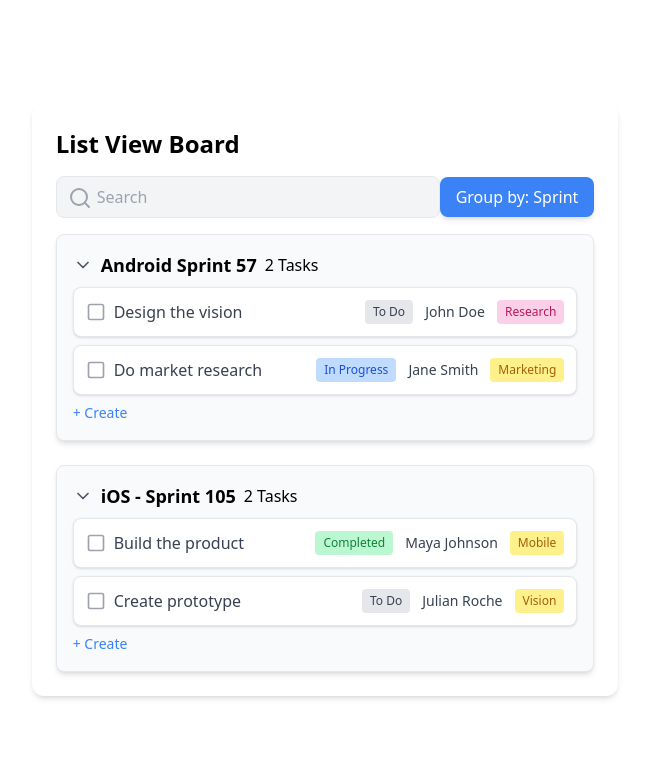
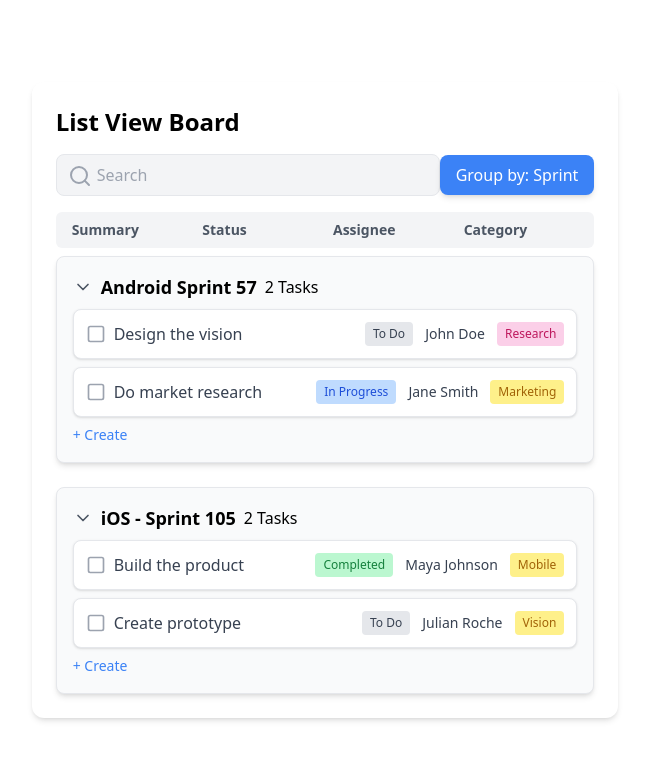
Before and after one commit to AyushaJadhav/Calender-view, a React (Vite) app: page / in a window 1280 px wide. Shown: the top 760 px of the page, without its empty margins (315-964 px from the left). Built offline with nearby package versions, Linux system fonts and the light colour scheme.

Commit message:
Add files via upload

```diff
--- /dev/null
+++ b/src/components/TableHeader.jsx
@@ -0,0 +1,13 @@
+const TableHeader = () => {
+    const headers = ["Summary", "Status", "Assignee", "Category"];
+
+    return (
+      <div className="grid grid-cols-4 gap-4 bg-gray-100 px-4 py-2 rounded-md text-gray-600 font-semibold text-sm">
+        {headers.map((header) => (
+          <div key={header}>{header}</div>
+        ))}
+      </div>
+    );
+  };
+
+  export default TableHeader;
--- a/src/components/TaskBoard.jsx
+++ b/src/components/TaskBoard.jsx
@@ -1,25 +1,29 @@
 import { useState } from "react";
 import SprintSection from "./SprintSection";
+import TableHeader from "./TableHeader"; // Importing the new component
 import tasks from "../data/tasks";
 import { Search } from "lucide-react";
 
 const TaskBoard = () => {
   const [groupBy, setGroupBy] = useState("Sprint");
+  const [dropdownOpen, setDropdownOpen] = useState(false);
   const groupingOptions = ["Sprint", "Priority", "Status", "Assignee", "Category"];
 
-  const toggleGroupBy = () => {
-    const currentIndex = groupingOptions.indexOf(groupBy);
-    const nextIndex = (currentIndex + 1) % groupingOptions.length;
-    setGroupBy(groupingOptions[nextIndex]);
+  const toggleDropdown = () => {
+    setDropdownOpen(!dropdownOpen);
   };
 
+  const handleGroupBySelection = (option) => {
+    setGroupBy(option);
+    setDropdownOpen(false);
+  };
 
   return (
-    <div className="max-w-4xl mx-auto p-6 bg-white rounded-xl shadow-md">
+    <div className="max-w-5xl mx-auto p-6 bg-white rounded-xl shadow-md">
       <h1 className="text-2xl font-semibold mb-4">List View Board</h1>
 
       {/* Top Search & Button Section */}
-      <div className="flex justify-between items-center mb-4">
+      <div className="flex justify-between items-center mb-4 relative">
         <div className="relative w-96">
           <Search className="absolute left-3 top-2.5 text-gray-400" />
           <input
@@ -28,16 +32,34 @@ const TaskBoard = () => {
             className="w-full pl-10 p-2 border rounded-lg bg-gray-100 focus:ring focus:ring-blue-300"
           />
         </div>
-        <button
-          className="bg-blue-500 text-white px-4 py-2 rounded-lg shadow-md hover:bg-blue-600 transition"
-          onClick={toggleGroupBy}
-        >
-          Group by: {groupBy}
-        </button>
+        <div className="relative">
+          <button
+            className="bg-blue-500 text-white px-4 py-2 rounded-lg shadow-md hover:bg-blue-600 transition"
+            onClick={toggleDropdown}
+          >
+            Group by: {groupBy}
+          </button>
+          {dropdownOpen && (
+            <ul className="absolute right-0 mt-2 w-48 bg-white border rounded-lg shadow-md">
+              {groupingOptions.map((option) => (
+                <li
+                  key={option}
+                  className="px-4 py-2 hover:bg-gray-100 cursor-pointer"
+                  onClick={() => handleGroupBySelection(option)}
+                >
+                  {option}
+                </li>
+              ))}
+            </ul>
+          )}
+        </div>
       </div>
 
+      {/* Table Header Component */}
+      <TableHeader />
+
       {/* Sprint Sections */}
-      <div className="space-y-6">
+      <div className="space-y-6 mt-2">
         {tasks.map((sprint, index) => (
           <SprintSection key={index} sprintData={sprint} />
         ))}
```
